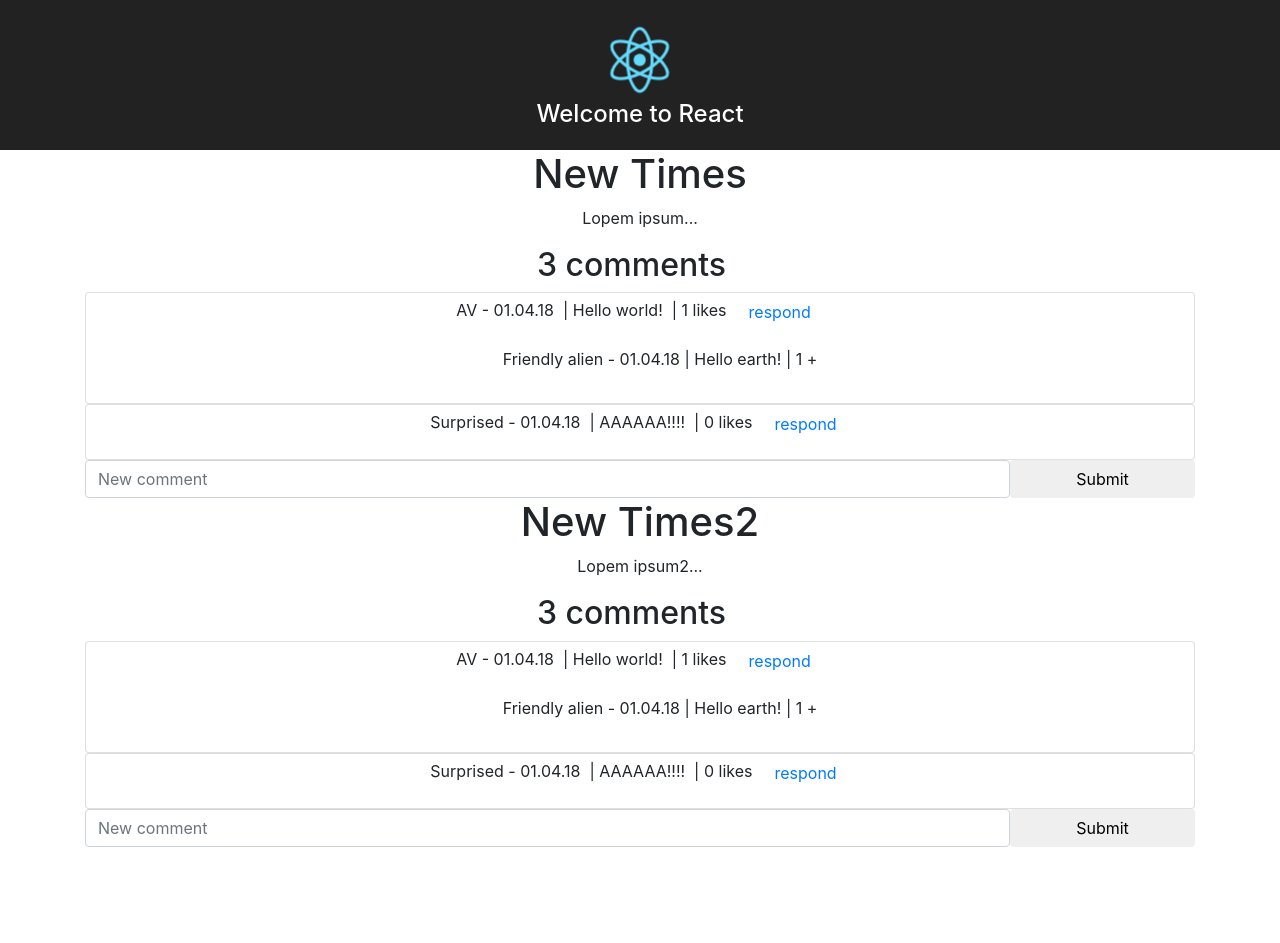
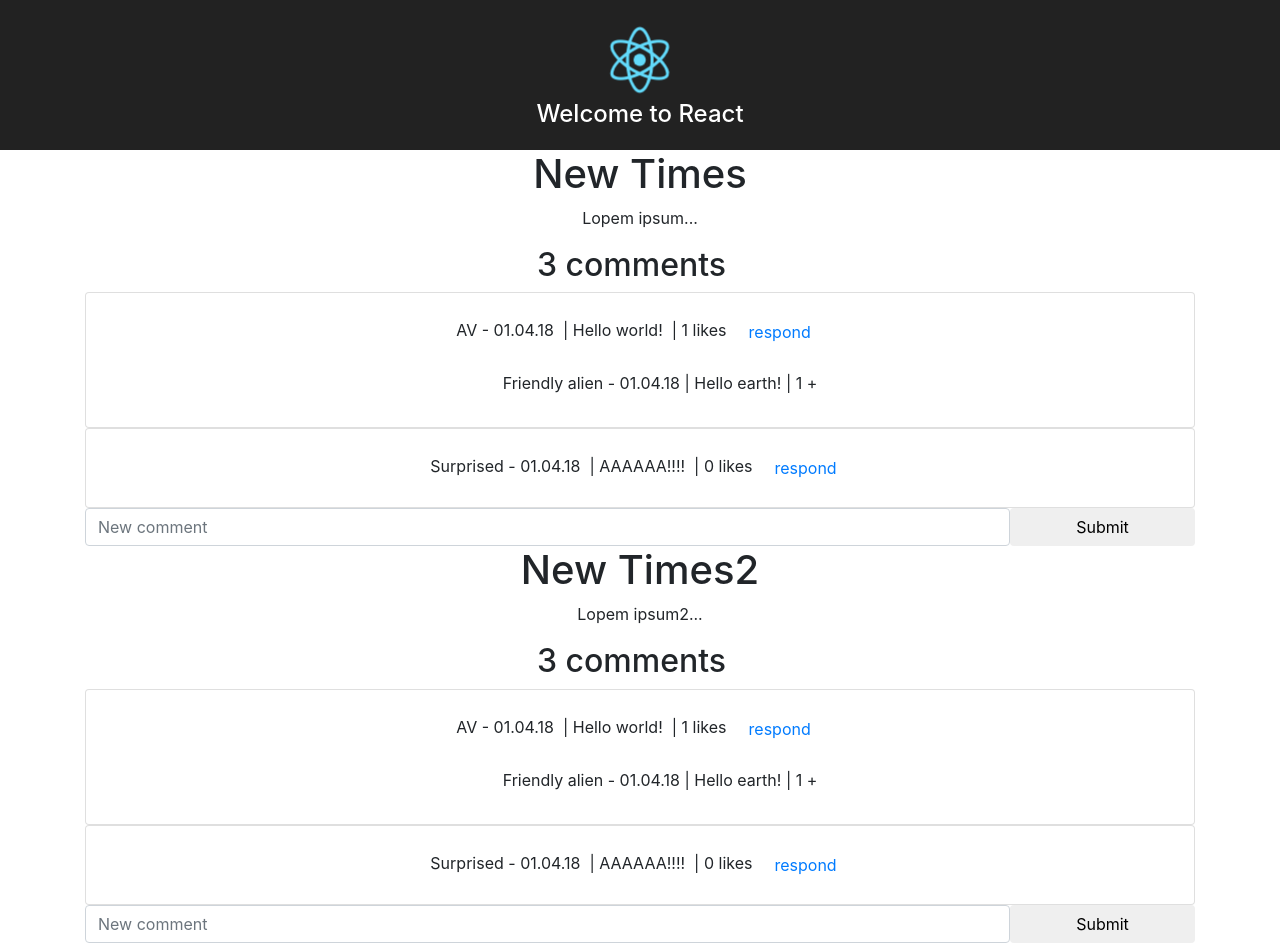
Before and after one commit to glucus/home-shop, a React (Create React App) app: page / in a window 1280 px wide. Before the commit the page ends 847 px from the top, so only its background shows below. Built offline with nearby package versions, Linux system fonts and the light colour scheme.

Commit message:
changed homepage

```diff
--- a/package.json
+++ b/package.json
@@ -2,8 +2,10 @@
   "name": "test-aventica",
   "version": "0.1.0",
   "private": true,
+  "homepage": "http://18.194.13.56",
   "dependencies": {
     "bootstrap": "^4.0.0",
+    "gh-pages": "^1.1.0",
     "react": "^16.3.0",
     "react-dom": "^16.3.0",
     "react-scripts": "1.1.3"
--- a/src/components/Comment.js
+++ b/src/components/Comment.js
@@ -1,9 +1,10 @@
 import React from 'react';
+import Response from './Response';
 
 const Comment = (props) => {
     return (
       <div className="card">
-        <p>
+        <div className="card-body">
           {props.author} - {props.date} &nbsp;|&nbsp;
           {props.text} &nbsp;|&nbsp;
           {props.likes} likes &nbsp;
@@ -13,14 +14,17 @@ const Comment = (props) => {
                   className="btn btn-link">
             respond
           </button>
-        </p>
+        </div>
 
         {props.responses.length > 0 && <ul>
           {props.responses.map (
-            response => (
-            <div key={response.id}><p>
-              {response.author} - {response.date} | {response.text} | {response.likes} +
-            </p></div>)
+            response => <Response key={response.id}
+                          id={response.id}
+                          author={response.author}
+                          date={response.date}
+                          text={response.text}
+                          likes={response.likes}
+                          onClick={props.onClick}/>
           )}</ul>}
       </div>
     );
--- a/src/components/CommentsList.js
+++ b/src/components/CommentsList.js
@@ -6,7 +6,6 @@ import CommentForm from './CommentForm';
 class CommentsList extends React.Component {
 
   constructor (props) {
-
     super (props);
 
     this.state = {
@@ -44,7 +43,6 @@ class CommentsList extends React.Component {
     let respondToComment = event.target.id;
     let form = document.getElementsByTagName('form');
     let formIndex = this.props.articleId;
-
     form[formIndex].children[0].focus();
     this.setState ({respondToComment: respondToComment});
   }
```
Also changed, not shown: 1 other file (tests, documents, lock files or other folders).
